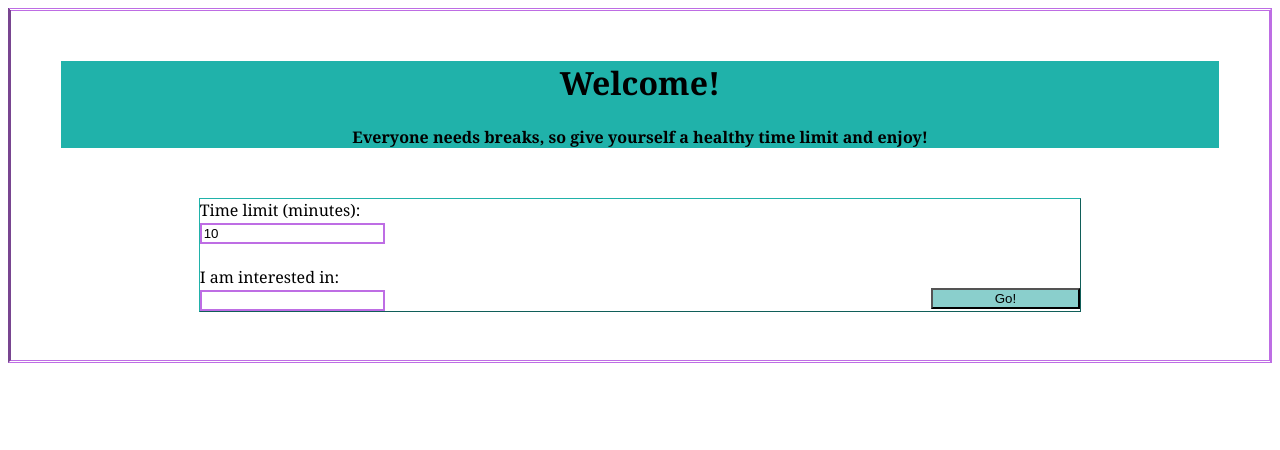
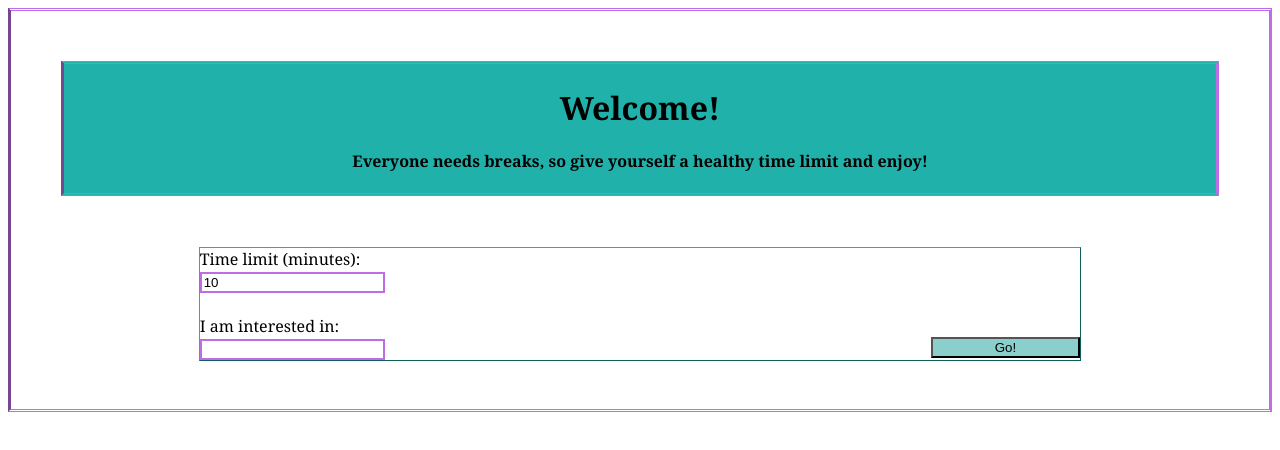
Before and after one commit to AdamMayerAO/ResponsibleBreaks, a plain HTML site: page index.html in a window 1280 px wide. Drawn offline with nearby package versions, Linux system fonts and the light colour scheme.

Commit message:
header border

```diff
--- a/style.css
+++ b/style.css
@@ -13,6 +13,8 @@
   text-align: center;
   background-color: lightseagreen;
   margin: 4%;
+  border-style: double inset;
+  border-color: rgb(190, 109, 228);
 }
 .header:hover{
   background-color: rgb(61, 189, 157);
```
